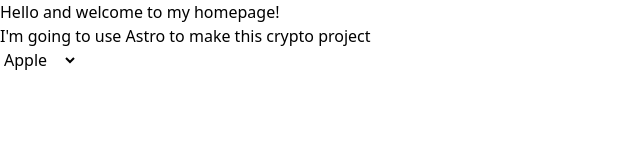
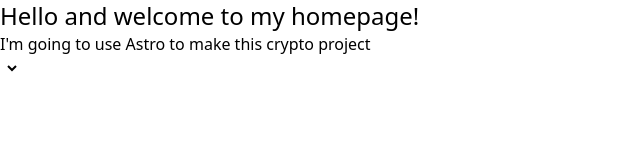
Before and after one commit to Michael679089/Blockchain-Certificates, an Astro site: page / in a window 1280 px wide. Shown: the whole page, without its empty margins (0-640 px from the left). Built offline with nearby package versions, Linux system fonts and the light colour scheme; Astro itself is replaced by a stand-in of ours.

```diff
--- a/src/components/HomePage.astro
+++ b/src/components/HomePage.astro
@@ -1,14 +1,9 @@
 <div class="center">
-    <h1>Hello and welcome to my homepage!</h1>
+    <h1 class="text-2xl">Hello and welcome to my homepage!</h1>
 
     <p>I'm going to use Astro to make this crypto project</p>
 
     <form>
-        <select id="fruits" name="fruit">
-            <option value="apple">Apple</option>
-            <option value="banana">Banana</option>
-            <option value="cherry">Cherry</option>
-            <option value="grape">Grape</option>
-        </select>
+        <select id="fruits" name="fruit"> </select>
     </form>
 </div>
--- a/src/pages/index.astro
+++ b/src/pages/index.astro
@@ -1,5 +1,4 @@
 ---
-import Welcome from "../components/Welcome.astro";
 import Layout from "../layouts/Layout.astro";
 
 import HomePage from "../components/HomePage.astro";
```
Also changed, not shown: astro.config.mjs (+5 -5 lines), 1 other file.
